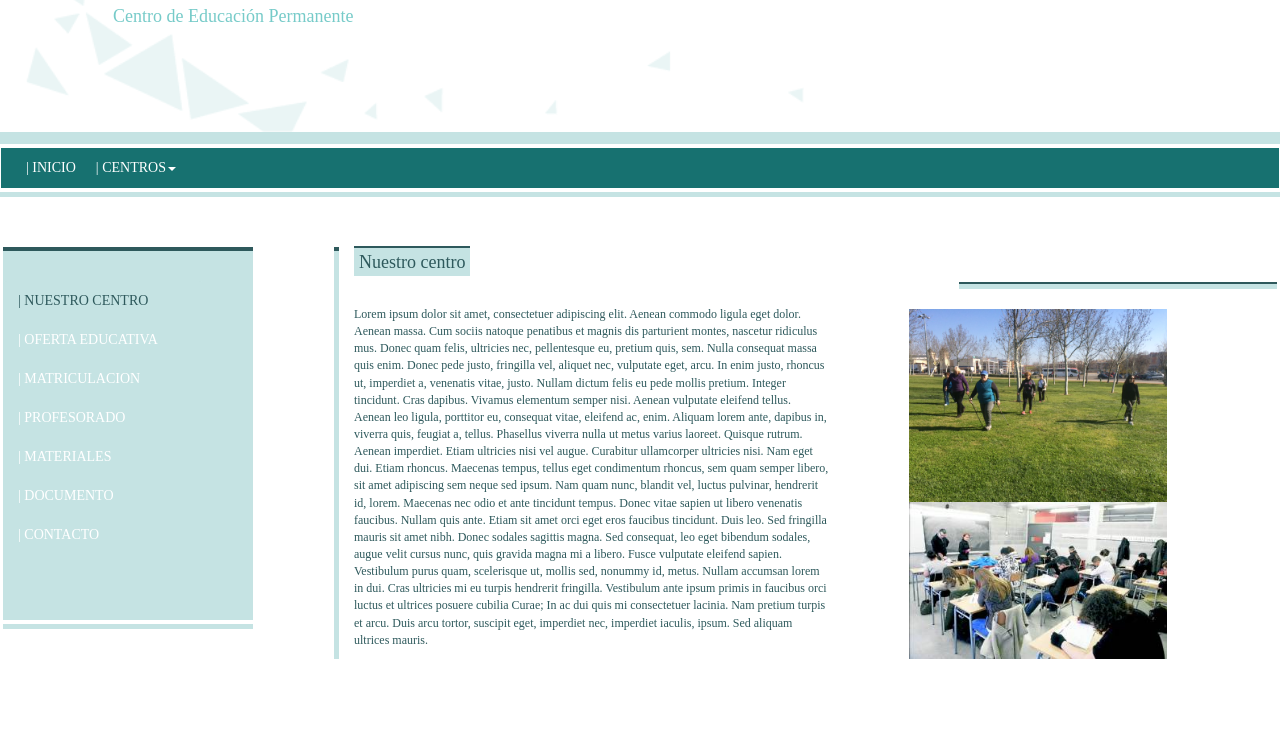
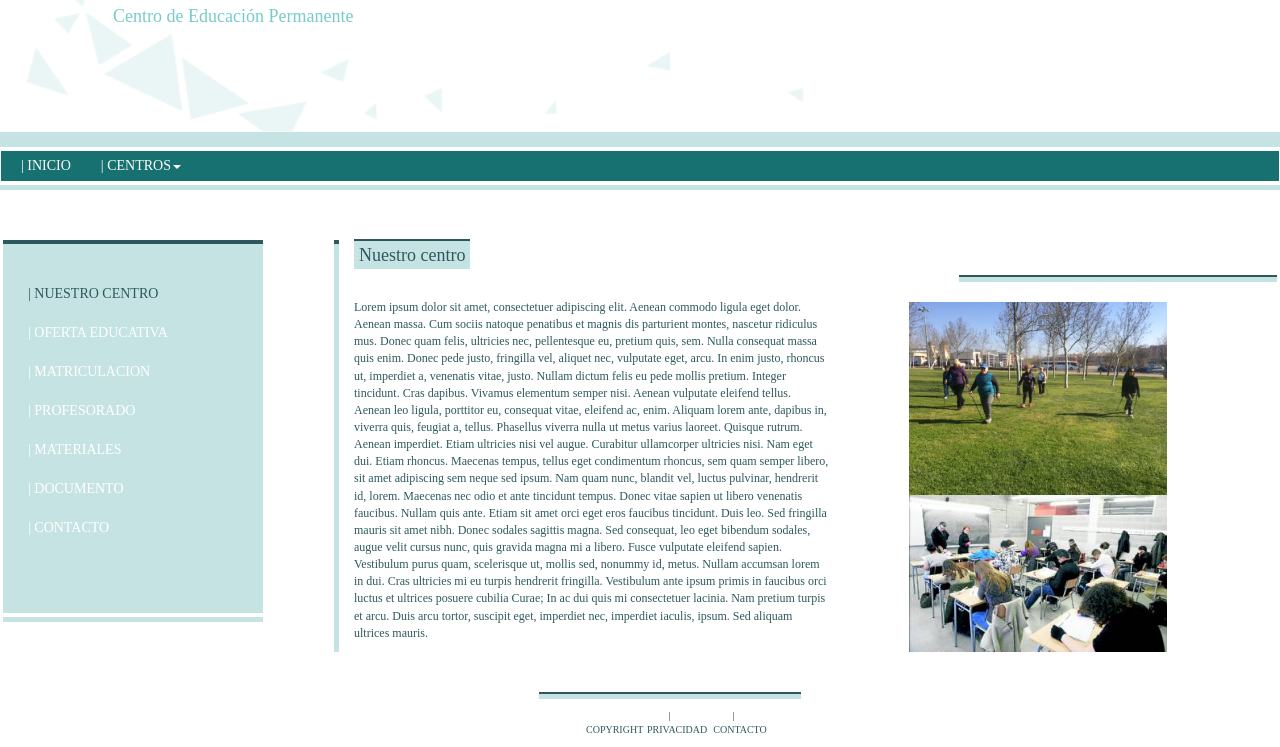
Before and after one commit to anamdgr/ceperFuensantaWeb, a website: page index.html in a window 1280 px wide. Shown: the part 114-861 px from the top of the page. Drawn offline with nearby package versions, Linux system fonts and the light colour scheme; a web font is replaced by a local one.

Commit message:
hecho pie de pagina

```diff
--- a/css/header.css
+++ b/css/header.css
@@ -5,12 +5,12 @@
 	margin-bottom: 3px;
     overflow-y: auto;
     width: 100%;
-	height: 12px;
+	height: 15px;
 	background-color: #c5e3e3;
 }
 
 #thin-blue-line {
-	margin-top: -25px;
+	margin-top: -35px;
 	margin-left: 0px;
     overflow-y: auto;
     width: 100%;
--- a/css/main-body.css
+++ b/css/main-body.css
@@ -113,3 +113,42 @@ body {
 	margin-left: 50px;
 	margin-bottom: 20px;
 }
+
+.pie {
+	width: 20%;
+	margin: 0 auto;
+	margin-top: 40px !important;
+}
+
+.enlaces-pie {
+	font-size: 10px;
+	text-align: center;
+}
+
+.enlaces-pie ul {
+	margin: 0;
+	padding: 0;
+}
+
+.enlaces-pie ul li {
+	list-style-type: none;
+	display: inline-block;
+}
+
+.enlaces-pie ul li:not(:first-child):before {
+	content: " | ";
+}
+
+.enlaces-pie ul li a {
+	color: #2E595C;
+	padding: 15%;
+	padding-top: 5px !important;
+}
+
+.enlaces-pie li a:hover,
+.enlaces-pie li a:active,
+.enlaces-pie li a:focus {
+	text-decoration: none;
+	background-color: none;
+	color: #77CBC9;
+}
--- a/css/simple-navbar.css
+++ b/css/simple-navbar.css
@@ -1,17 +1,23 @@
 
 .container-fluid.barra {
 	background-color: #177170;
-	height: 40px;
+	height: 30px;
+	margin-bottom: 0px;
 }
 
 .navbar-nav {
 	background-color: #177170;
-	height: 40px;
+	height: 30px;
 }
 
 .navbar-nav li a {
 	color: #fff;
-	padding: 10px;
+	padding: 5px;
+	margin-right: 20px;
+}
+
+.navbar-nav li a:before {
+	content: " | ";
 }
 
 .nav .open>a,
--- a/css/simple-sidebar.css
+++ b/css/simple-sidebar.css
@@ -3,6 +3,7 @@
     position: static;
     margin-top: 20px;
     margin-bottom: 60px;
+    margin-left: 10px;
     display: inline-block;
     list-style: none;
     width: 250px;
--- a/index.html
+++ b/index.html
@@ -47,39 +47,39 @@
 	<nav class="navbar">
   		<div class="container-fluid barra">
     		<ul class="nav navbar-nav">
-	      		<li><a href="index.html">| INICIO</a></li>
+	      		<li><a href="index.html">INICIO</a></li>
 	      		<li class="dropdown">
-	        		<a class="dropdown-toggle" data-toggle="dropdown" href="#">| CENTROS<span class="caret"></span></a>
+	        		<a class="dropdown-toggle" data-toggle="dropdown" href="#">CENTROS<span class="caret"></span></a>
 		        	<ul class="dropdown-menu columns-5">
 		         		<div class="row">
 							<div class="col-sm-2">
 								<ul class="multi-column-dropdown">
-									<li><a href="index.html">| CEPER FUENSANTA</a></li>
-									<li><a href="#">| SEPER EL CARPIO</a></li>
+									<li><a href="index.html">CEPER FUENSANTA</a></li>
+									<li><a href="#">SEPER EL CARPIO</a></li>
 								</ul>
 							</div>
 							<div class="col-sm-2">
 								<ul class="multi-column-dropdown">
-									<li><a href="seperAdamuz.html">| SEPER ADAMUZ</a></li>
-									<li><a href="#">| SEPER MONTORO</a></li>
+									<li><a href="seperAdamuz.html">SEPER ADAMUZ</a></li>
+									<li><a href="#">SEPER MONTORO</a></li>
 								</ul>
 							</div>
 							<div class="col-sm-2">
 								<ul class="multi-column-dropdown">
-									<li><a href="#">| SEPER ALCOLEA</a></li>
-									<li><a href="#">| SEPER PEDRO ABAD</a></li>
+									<li><a href="#">SEPER ALCOLEA</a></li>
+									<li><a href="#">SEPER PEDRO ABAD</a></li>
 								</ul>
 							</div>
 							<div class="col-sm-2">
 								<ul class="multi-column-dropdown">
-									<li><a href="#">| SEPER BUJALANCE</a></li>
-									<li><a href="#">| SEPER VILLA DEL RIO</a></li>
+									<li><a href="#">SEPER BUJALANCE</a></li>
+									<li><a href="#">SEPER VILLA DEL RIO</a></li>
 								</ul>
 							</div>
 							<div class="col-sm-3">
 								<ul class="multi-column-dropdown">
-									<li><a href="#">| SEPER CAÑETE DE LAS TORRES</a></li>
-									<li><a href="#">| SEPER VILLAFRANCA</a></li>
+									<li><a href="#">SEPER CAÑETE DE LAS TORRES</a></li>
+									<li><a href="#">SEPER VILLAFRANCA</a></li>
 								</ul>
 							</div>
 						</div>
@@ -170,6 +170,17 @@
 				</div>
 			</div>
 		</div>
+		<div class="row pie">
+			<ul id="dark-blue-line"></ul>
+			<ul id="small-blue-line"></ul>
+		</div>
+		<div class="row enlaces-pie">
+			<ul>
+				<li><a href="#">COPYRIGHT</a></li>
+				<li><a href="#">PRIVACIDAD</a></li>
+				<li><a href="#">CONTACTO</a></li>
+			</ul>
+		</div>
 	</div>
 
 </body>
```
Also changed, not shown: seperAdamuz.html (+12 -12 lines).
